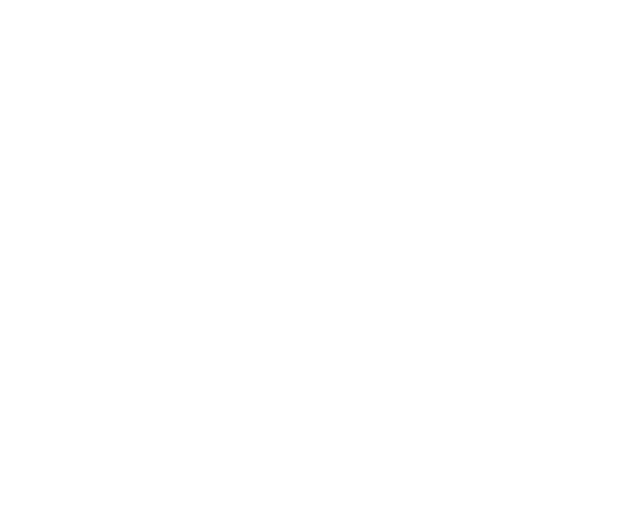
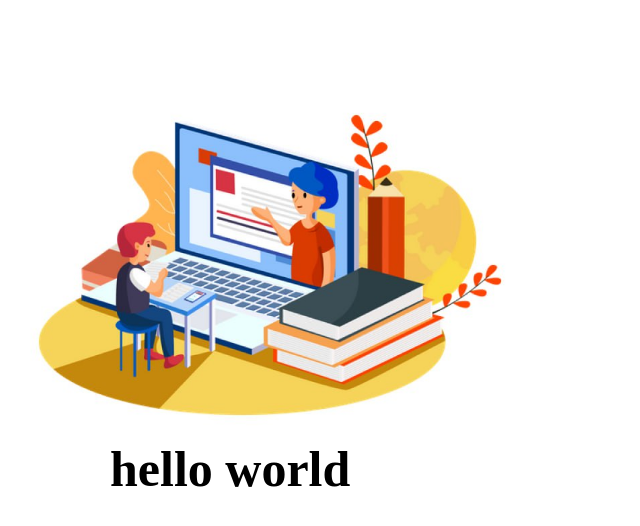
Before and after one commit to Banaz-S/Log-in-Page, a plain HTML site: page index.html in a window 1280 px wide. Shown: the whole page, without its empty margins (0-640 px from the left). Drawn offline with Linux system fonts and the light colour scheme.

Commit message:
adding picture

```diff
--- a/index.html
+++ b/index.html
@@ -8,9 +8,8 @@
 </head>
 <body>
     <div class="main">
-        <div class="img">
-
-        </div>
+        <img class="img" src="immg.JPG" alt="">
+        <h3 class="text">hello world</h3>
     </div>
 </body>
 </html>
--- a/style.css
+++ b/style.css
@@ -6,5 +6,16 @@
 }
 
 .img{
-    width: 50px;
+    position: absolute;
+    top: 70px;
+    left: 20px;
+    width: 500px;
 }
+
+.text{
+ position: absolute;
+ font-size: 50px;
+ top: 390px;
+ left: 60px;
+ padding-left: 50px;
+}
```
